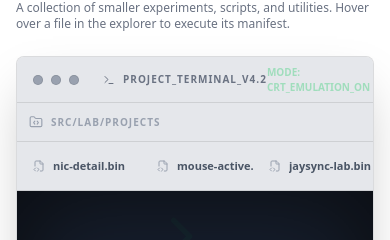
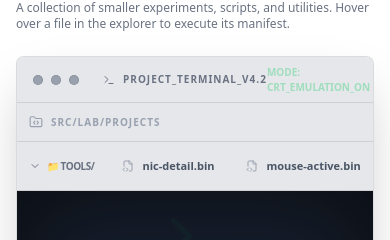
Before and after one commit to Anuja-jayasinghe/My-Portfolio, a Next.js app: page / in a window 390 px wide. Shown: the part 3524-3764 px from the top of the page. Built offline with nearby package versions, Linux system fonts and the light colour scheme; a web font is replaced by a local one.

Commit message:
TerminalOne and ServerRack is finalized

```diff
--- a/src/components/ui/TerminalOne.tsx
+++ b/src/components/ui/TerminalOne.tsx
@@ -130,15 +130,15 @@ export default function TerminalOne() {
           </div>
 
           {/* Directory Rendering */}
-          <div className="flex md:flex-col overflow-x-auto md:overflow-x-visible py-2">
+          <div className="flex md:flex-col overflow-x-auto md:overflow-x-visible py-2 custom-scrollbar no-scrollbar-md">
             {Object.entries(groupedProjects).map(([dir, items]) => (
-              <div key={dir} className="flex flex-col min-w-[120px] md:min-w-0">
+              <div key={dir} className="flex flex-row md:flex-col shrink-0 md:shrink-1 items-center md:items-stretch border-r md:border-r-0 border-black/5 last:border-r-0">
                 <button
                   onClick={() => toggleDir(dir)}
-                  className="hidden md:flex items-center gap-1.5 px-3 py-1 text-gray-500 hover:text-gray-700 text-xs transition-colors"
+                  className="flex items-center gap-1.5 px-3 py-1 text-gray-500 hover:text-gray-700 text-[10px] md:text-xs transition-colors shrink-0 whitespace-nowrap"
                 >
-                  {expandedDirs[dir] ? <ChevronDown size={14} /> : <ChevronRight size={14} />}
-                  <span className="uppercase tracking-tighter font-bold">📁 {dir}/</span>
+                  {expandedDirs[dir] ? <ChevronDown size={12} /> : <ChevronRight size={12} />}
+                  <span className="uppercase tracking-tighter font-black">📁 {dir}/</span>
                 </button>
 
                 <AnimatePresence initial={false}>
@@ -147,7 +147,7 @@ export default function TerminalOne() {
                       initial={{ height: 0, opacity: 0 }}
                       animate={{ height: "auto", opacity: 1 }}
                       exit={{ height: 0, opacity: 0 }}
-                      className="flex md:flex-col overflow-hidden"
+                      className="flex md:flex-col overflow-visible shrink-0"
                     >
                       {items.map((project) => (
                         <button
@@ -155,7 +155,7 @@ export default function TerminalOne() {
                           onMouseEnter={() => handleMouseEnter(project)}
                           onMouseLeave={handleMouseLeave}
                           onClick={() => handleClick(project)}
-                          className={`flex items-center gap-2 px-4 md:px-6 py-2 md:py-1.5 shrink-0 text-left transition-all duration-200 group relative ${activeProject?.id === project.id
+                          className={`flex items-center gap-2 px-4 md:px-6 py-2 md:py-1.5 shrink-0 text-left transition-all duration-200 group relative min-w-fit ${activeProject?.id === project.id
                               ? "text-blue-600 bg-blue-500/5 shadow-inner"
                               : "text-gray-600 hover:text-gray-900 hover:bg-black/5"
                             }`}
@@ -164,7 +164,7 @@ export default function TerminalOne() {
                             <div className="absolute left-0 top-0 bottom-0 w-0.5 bg-blue-500 shadow-[0_0_8px_#3b82f6]" />
                           )}
                           <FileCode2 className={`w-3 h-3 shrink-0 ${activeProject?.id === project.id ? "text-blue-500" : "text-gray-400"}`} />
-                          <span className="truncate text-[11px] font-bold">{project.id.toLowerCase()}.bin</span>
+                          <span className="text-[11px] font-bold whitespace-nowrap">{project.id.toLowerCase()}.bin</span>
                         </button>
                       ))}
                     </motion.div>
@@ -292,6 +292,14 @@ export default function TerminalOne() {
         .terminal-glow {
           text-shadow: 0 0 5px rgba(59, 130, 246, 0.4);
         }
+        .no-scrollbar-md::-webkit-scrollbar {
+          display: block;
+        }
+        @media (min-width: 768px) {
+          .no-scrollbar-md::-webkit-scrollbar {
+            display: none;
+          }
+        }
         @keyframes flicker {
           0% { opacity: 0.015; }
           5% { opacity: 0.02; }
```
